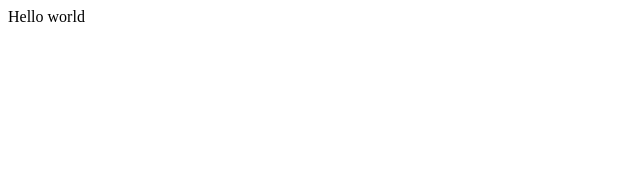
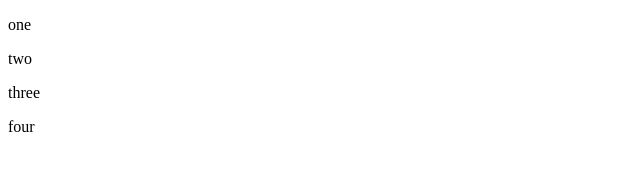
Before and after one commit to kotesh-arya/InterviewPracticeQuestions-vanillaJS, a plain HTML site: page index.html in a window 1280 px wide. Shown: the whole page, without its empty margins (0-640 px from the left). Drawn offline with Linux system fonts and the light colour scheme.

Commit message:
FEAT: appending child elements into a div using for loop

```diff
--- a/index.html
+++ b/index.html
@@ -7,7 +7,8 @@
     <link href="style.css" rel="stylesheet" type="text/css" />
   </head>
   <body>
-    Hello world
+   <div id="message"></div>
+   <p id="para"></p>
     <script src="script.js"></script>
   </body>
 </html>
--- a/script.js
+++ b/script.js
@@ -0,0 +1,21 @@
+const message = document.querySelector("#message");
+const para = document.querySelector("#para")
+var arr = ['one','two','three','four']
+
+// function showList(){
+// for(item of arr){
+
+// let newItem = document.createElement('p');
+//   newItem.innerText = item;
+//     para.appendChild(newItem)
+
+// }
+// }
+// showList();
+
+
+  for(let i=0;i<arr.length; i++){
+    var master = document.createElement('p');
+       master.innerHTML = arr[i];
+   message.appendChild(master);
+  }
```
